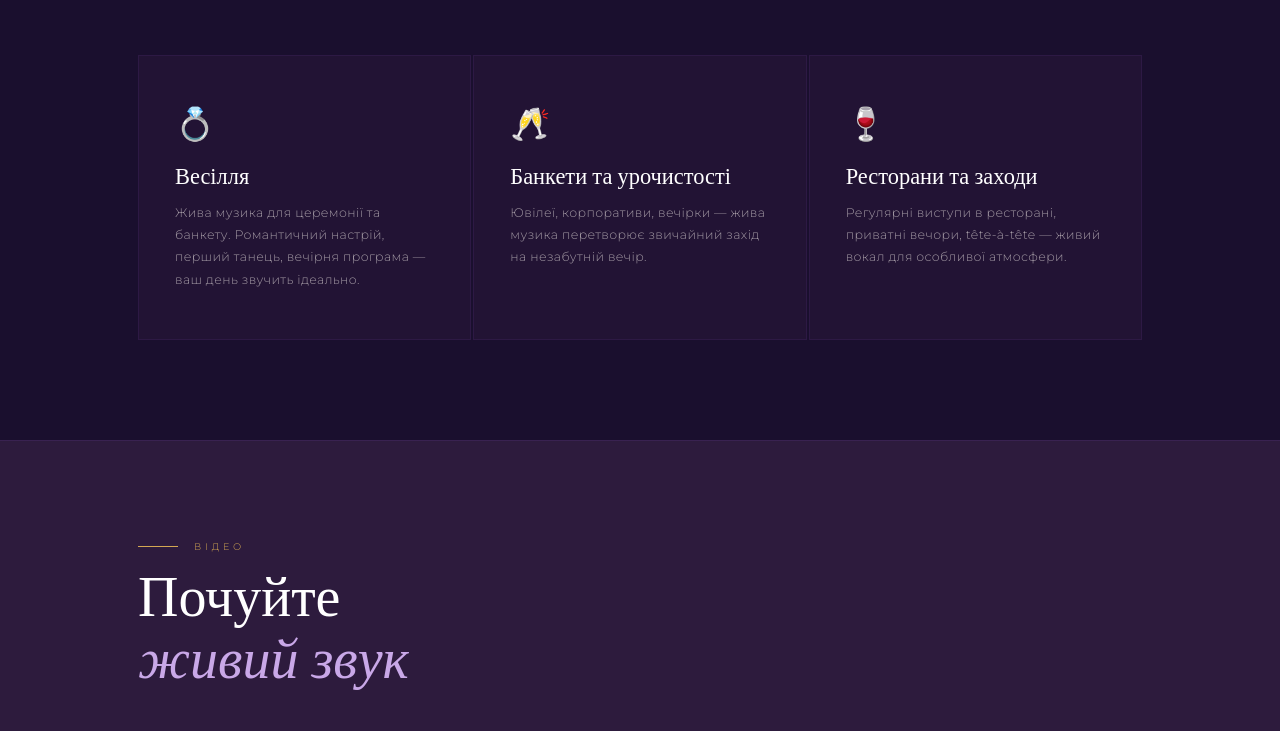
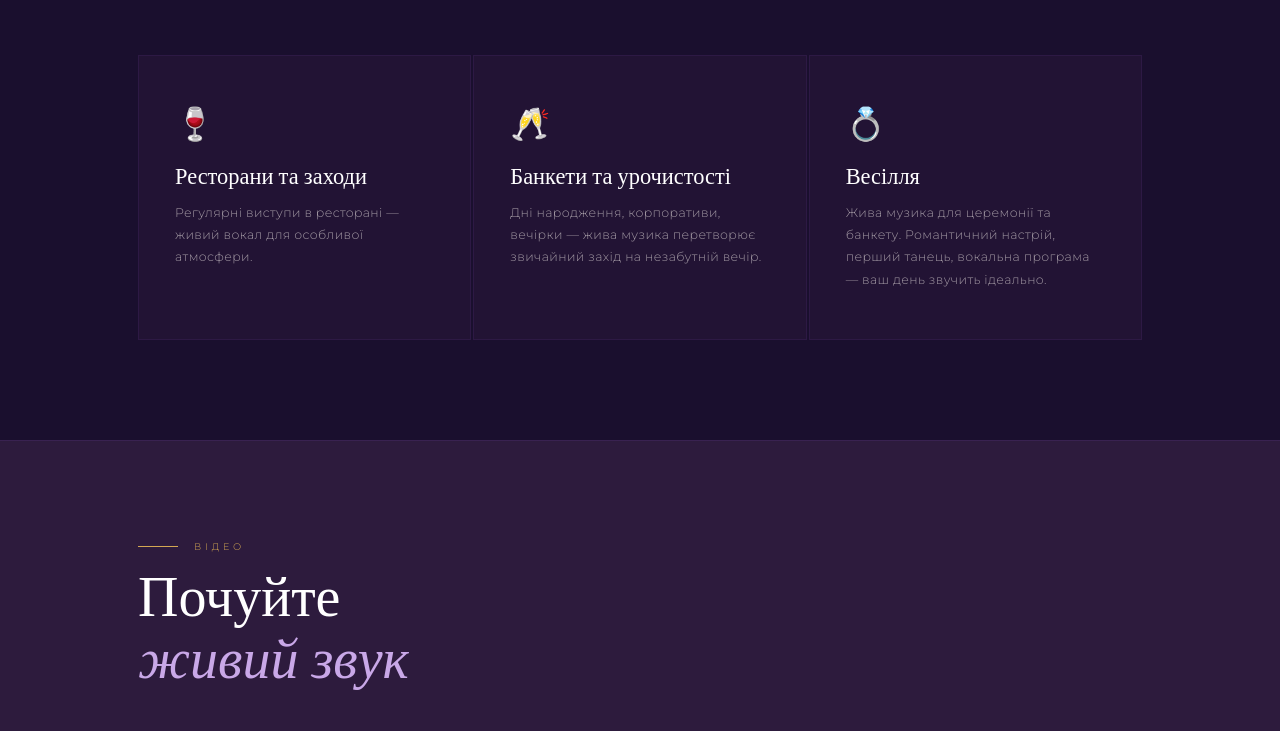
Before and after one commit to BezayDS/alyona_tseluiko, a plain HTML site: page index.html in a window 1280 px wide. Shown: the part 1927-2658 px from the top of the page. Drawn offline with nearby package versions, Linux system fonts and the light colour scheme.

Commit message:
Update index.html

```diff
--- a/index.html
+++ b/index.html
@@ -1053,23 +1053,25 @@
       <h2 class="section-title">Для кожного<br><em>особливого моменту</em></h2>
       <div class="services-grid">
         <div class="service-card">
-          <span class="service-icon">💍</span>
-          <h3 class="service-title">Весілля</h3>
-          <p class="service-desc">Жива музика для церемонії та банкету. Романтичний настрій, перший танець, вечірня
-            програма — ваш день звучить ідеально.</p>
+          <span class="service-icon">🍷</span>
+          <h3 class="service-title">Ресторани та заходи</h3>
+          <p class="service-desc">Регулярні виступи в ресторані — живий вокал для
+            особливої атмосфери.</p>
         </div>
         <div class="service-card">
           <span class="service-icon">🥂</span>
           <h3 class="service-title">Банкети та урочистості</h3>
-          <p class="service-desc">Ювілеї, корпоративи, вечірки — жива музика перетворює звичайний захід на незабутній
+          <p class="service-desc">Дні народження, корпоративи, вечірки — жива музика перетворює звичайний захід на незабутній
             вечір.</p>
         </div>
         <div class="service-card">
-          <span class="service-icon">🍷</span>
-          <h3 class="service-title">Ресторани та заходи</h3>
-          <p class="service-desc">Регулярні виступи в ресторані, приватні вечори, tête-à-tête — живий вокал для
-            особливої атмосфери.</p>
+          <span class="service-icon">💍</span>
+          <h3 class="service-title">Весілля</h3>
+          <p class="service-desc">Жива музика для церемонії та банкету. Романтичний настрій, перший танець, вокальна
+            програма — ваш день звучить ідеально.</p>
         </div>
+
+
       </div>
     </div>
   </section>
```
